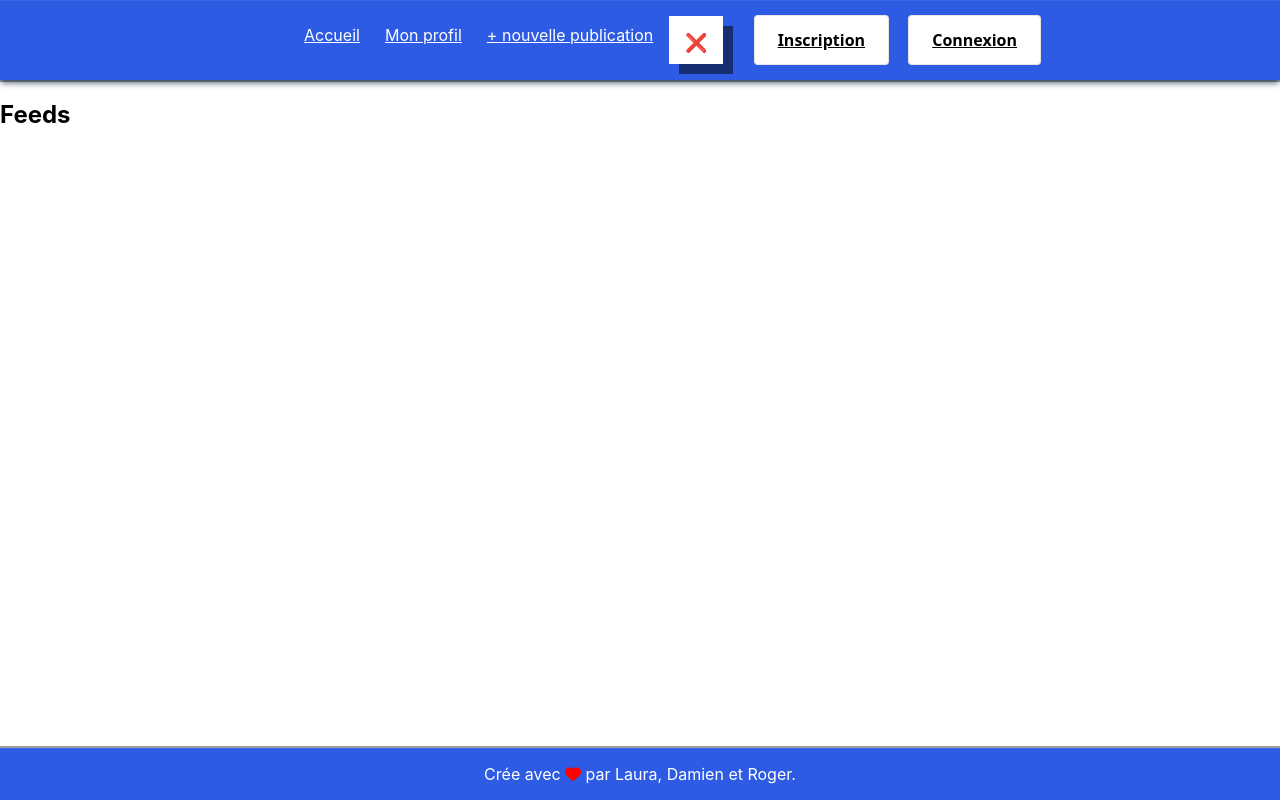
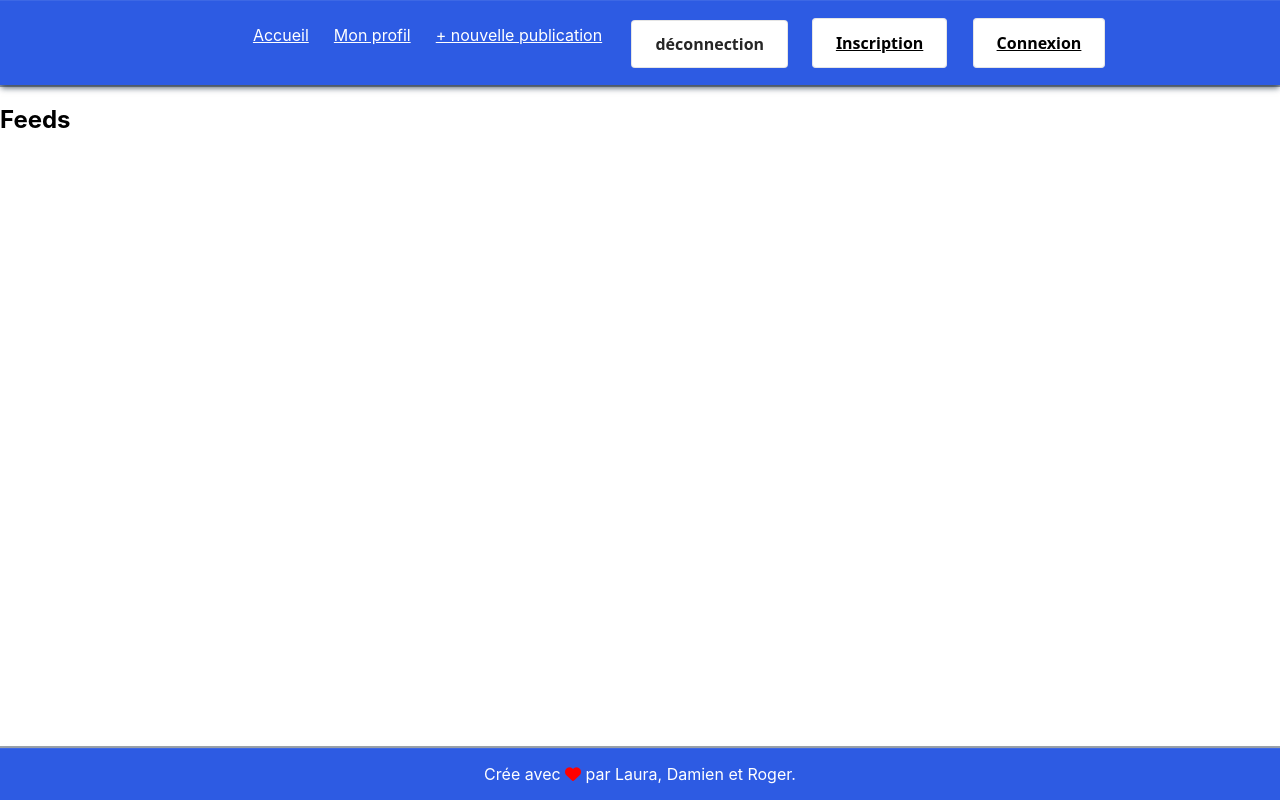
Before and after one commit to Fleurot57/React-LeMien, a React (Create React App) app: page / in a window 1280 px wide. Built offline with nearby package versions, Linux system fonts and the light colour scheme; no server answers.

Commit message:
modif header

```diff
--- a/src/Components/Header/Header.js
+++ b/src/Components/Header/Header.js
@@ -17,7 +17,6 @@ import Logout from "../Logout/Logout";
 function Header() {
 
   const edited = true;
-
 
   return (
     <Router>
@@ -50,13 +49,14 @@ function Header() {
               </li>
               <li>
                 <Link className="btn-login" to="/login">
-                  <span>Connexion</span>
+                <span>Connexion</span>
                 </Link>
               </li>
             </div>
           </ul>
         </nav>
       </div>
+
 
       <Routes>
         <Route path="/" element={<Home />}></Route>
--- a/src/Components/Logout/Logout.css
+++ b/src/Components/Logout/Logout.css
@@ -1,12 +1,20 @@
 #log-out-btn {
-  height: 6vh;
-  background-color: white;
-  border: 0;
-  padding: 1rem;
-  color: white;
+  margin-top: 2% !important;
+  left: 8%;
+  background-color: #FFFFFF;
+  border: 1px solid rgba(0, 0, 0, 0.1);
+  border-radius: 0.25rem;
+  color: rgba(0, 0, 0, 0.85);
+  cursor: pointer;
+  font-family: system-ui,-apple-system,system-ui,"Helvetica Neue",Helvetica,Arial,sans-serif;
+  font-size: 16px;
   font-weight: 600;
-  font-size: large;
-  box-shadow: 10px 10px rgba(0, 0, 0, 0.5);
-  cursor: pointer;
-  outline: none;
+  line-height: 1.25;
+  padding: calc(0.875rem - 1px) calc(1.5rem - 1px);
+  position: relative;
+  transition: all 250ms;
 }
+
+.logout {
+  color:black
+}
--- a/src/Components/Logout/Logout.js
+++ b/src/Components/Logout/Logout.js
@@ -12,8 +12,8 @@ function Logout() {
 
   return (
     <div>
-      <button onClick={handleClickLogout} id="log-out-btn">
-        ❌
+      <button class="logout" onClick={handleClickLogout} id="log-out-btn">
+        déconnection
       </button>
     </div>
   );
```
